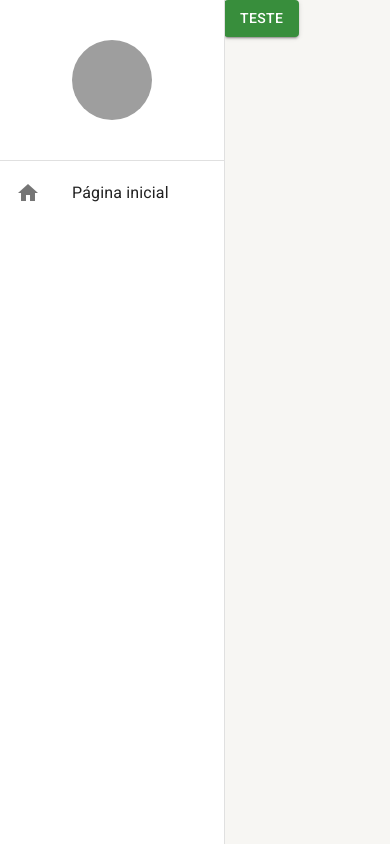
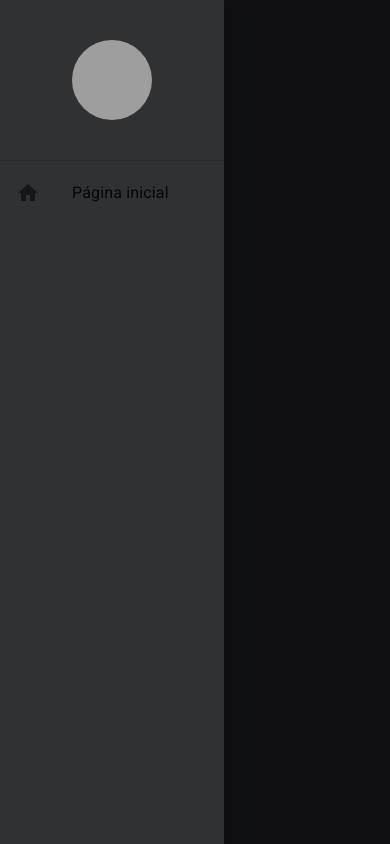
Before and after one commit to DaksonC/crud-react-materialui-typescript, a React (Vite) app: page /pagina-inicial in a window 390 px wide. Both pictures are taken after a click on the button "TESTE". Built offline with nearby package versions, Linux system fonts and the light colour scheme; grey boxes are pictures that could not be loaded.

Commit message:
feat: responsividade do menu lateral

```diff
--- a/src/App.tsx
+++ b/src/App.tsx
@@ -1,18 +1,20 @@
 import { BrowserRouter } from 'react-router-dom';
 import { AppRoutes } from './routes';
 import { MenuLateral } from './shared/components';
-import { AppThemeProvider } from './shared/contexts';
+import { AppThemeProvider, DrawerProvider } from './shared/contexts';
 
 
 export const App = () => {
 
   return (
     <AppThemeProvider>
-      <BrowserRouter>
-        <MenuLateral>
-          <AppRoutes />
-        </MenuLateral>
-      </BrowserRouter>
+      <DrawerProvider>
+        <BrowserRouter>
+          <MenuLateral>
+            <AppRoutes />
+          </MenuLateral>
+        </BrowserRouter>
+      </DrawerProvider>
     </AppThemeProvider>
-  )
-}
+  );
+};
--- a/src/routes/index.tsx
+++ b/src/routes/index.tsx
@@ -1,9 +1,10 @@
 import { Button } from '@mui/material';
 import { Navigate, Route, Routes } from 'react-router-dom';
-import { useThemeContext } from '../shared/contexts';
+import { useDrawerContext, useThemeContext } from '../shared/contexts';
 
 export const AppRoutes = () => {
-  const { toggleTheme } = useThemeContext();
+  // const { toggleTheme } = useThemeContext();
+  const { toggleDrawerOpen } = useDrawerContext();
 
   return (
     <Routes>
@@ -13,7 +14,7 @@
           <Button
             variant='contained'
             color='primary'
-            onClick={toggleTheme}
+            onClick={toggleDrawerOpen}
           >Teste</Button>
         }
       />
--- a/src/shared/components/menu-lateral/MenuLateral.tsx
+++ b/src/shared/components/menu-lateral/MenuLateral.tsx
@@ -7,9 +7,11 @@
   ListItemIcon,
   ListItemText,
   ListItemButton,
-  Icon
+  Icon,
+  useMediaQuery
 } from '@mui/material';
 import { Box } from '@mui/system';
+import { useDrawerContext } from '../../contexts';
 
 interface MenuLateralProps {
   children: React.ReactNode;
@@ -17,10 +19,16 @@
 
 export const MenuLateral = ({ children }: MenuLateralProps) => {
   const theme = useTheme();
+  const smDown = useMediaQuery(theme.breakpoints.down('sm'));
+  const { isDrawerOpen, toggleDrawerOpen } = useDrawerContext();
 
   return(
     <>
-      <Drawer variant='permanent'>
+      <Drawer
+        variant={smDown ? 'temporary' : 'permanent'}
+        open={isDrawerOpen}
+        onClose={toggleDrawerOpen}
+      >
         <Box width={theme.spacing(28)} height='100%' display='flex' flexDirection='column'>
           <Box
             width='100%'
@@ -47,7 +55,7 @@
           </Box>
         </Box>
       </Drawer>
-      <Box height='100vh' marginLeft={theme.spacing(28)}>
+      <Box height='100vh' marginLeft={smDown ? 0 : theme.spacing(28)}>
         { children}
       </Box>
     </>
--- /dev/null
+++ b/src/shared/contexts/DrawerContext.tsx
@@ -0,0 +1,31 @@
+import { createContext, useCallback, useMemo, useState, useContext } from 'react';
+
+
+interface IDrawerContextProps {
+  isDrawerOpen: boolean;
+  toggleDrawerOpen: () => void;
+}
+
+interface IDrawerProviderProps {
+  children: React.ReactNode;
+}
+
+export const DrawerContext = createContext({} as IDrawerContextProps);
+
+export const DrawerProvider = ({ children }: IDrawerProviderProps) => {
+  const [isDrawerOpen, setIsDrawerOpen] = useState(false);
+
+  const toggleDrawerOpen = useCallback(() => {
+    setIsDrawerOpen(oldDrawerOpen => !oldDrawerOpen);
+  }, []);
+
+  return (
+    <DrawerContext.Provider value={{ isDrawerOpen , toggleDrawerOpen}}>
+          { children }
+    </DrawerContext.Provider>
+  );
+};
+
+export const useDrawerContext = () => {
+  return useContext(DrawerContext);
+}
--- a/src/shared/contexts/index.ts
+++ b/src/shared/contexts/index.ts
@@ -1 +1,2 @@
 export * from './ThemeContext';
+export * from './DrawerContext';
```
